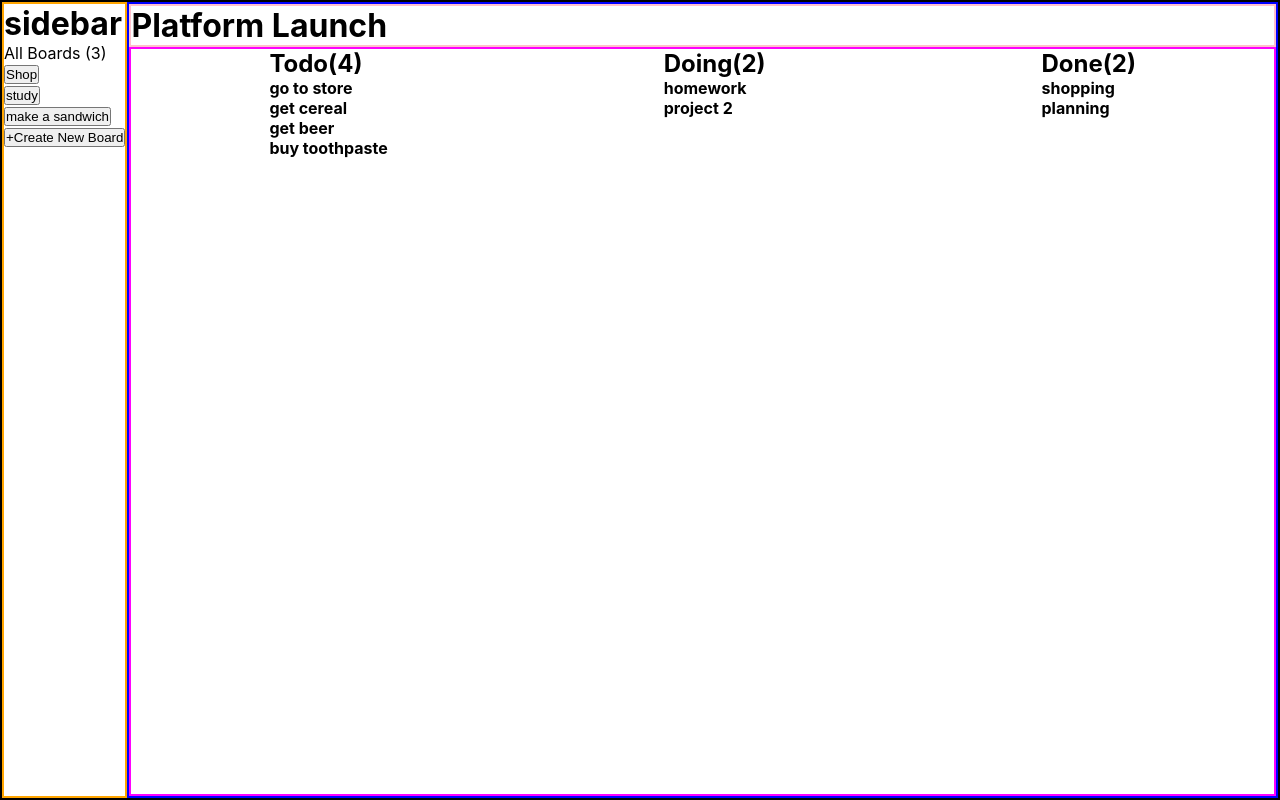
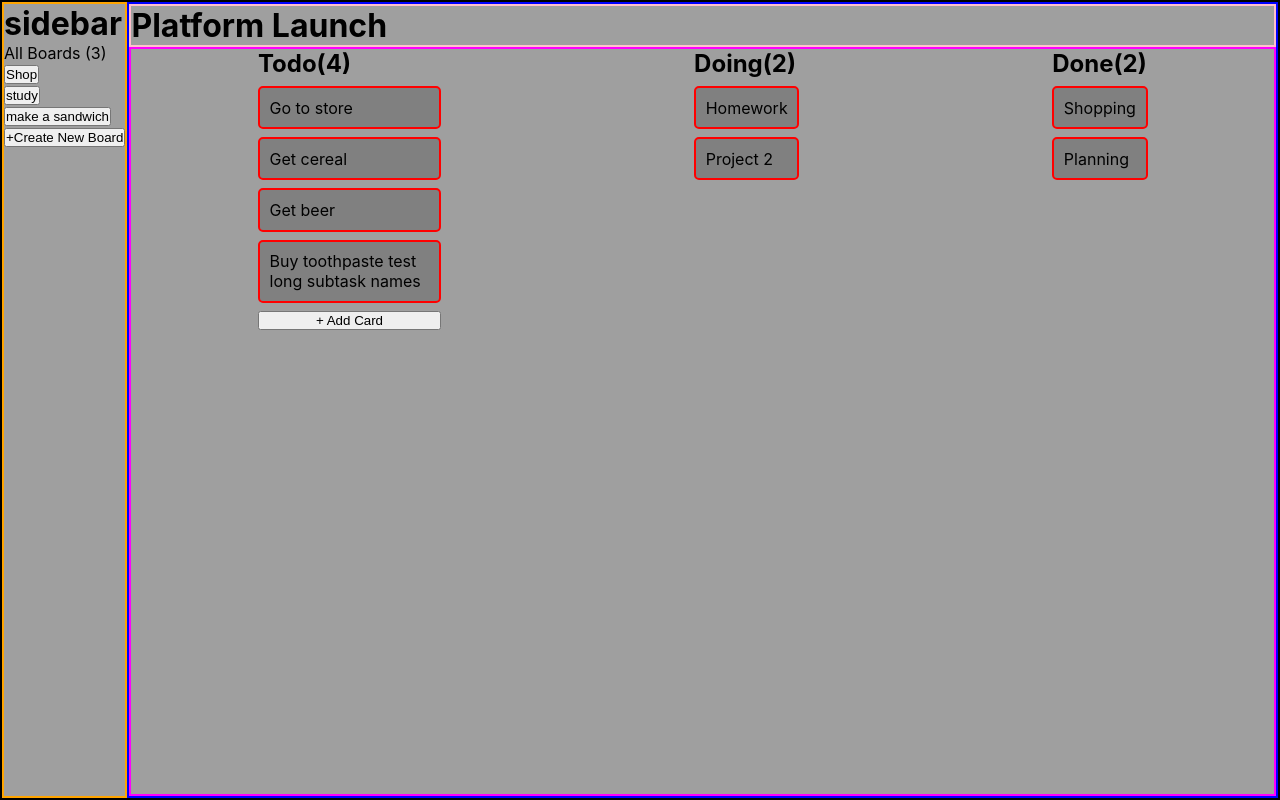
Before and after one commit to allmtz/task-tracker, a React (Create React App) app: page / in a window 1280 px wide. Built offline with nearby package versions, Linux system fonts and the light colour scheme.

Commit message:
changing status functionality, working on add card

```diff
--- a/src/App.css
+++ b/src/App.css
@@ -4,7 +4,9 @@
   padding: 0;
 }
 
-
+body{
+  background-color: rgba(128, 128, 128, 0.753);
+}
 .container{
   display: flex;
   height: 100vh;
@@ -41,7 +43,8 @@
 
 
 /* everything popup */
-.popupContainer{
+.popupContainer,
+.add-card-container{
   position: absolute;
   height: 100%;
   width: 100%;
@@ -56,7 +59,8 @@
 
 }
 
-.addTaskWindow{
+.addTaskWindow,
+.add-card-window{
   display: flex;
   flex-direction: column;
   gap: .3rem;
@@ -136,3 +140,32 @@
 .createBoardBtn{
   cursor: pointer;
 }
+
+/* main display */
+
+.todo-container,
+.doing-container,
+.done-container{
+  display: flex;
+  flex-direction: column;
+  gap:.5rem;
+
+  /* flex-wrap: wrap; */
+
+
+  /* background-color: orange; */
+}
+
+.card{
+  background-color: grey;
+  padding: .6rem;
+  border-radius: 5px;
+  cursor: pointer;
+
+  border: 2px solid red;
+}
+
+.card p{
+  max-width: 10rem;
+
+}
--- a/src/App.js
+++ b/src/App.js
@@ -11,9 +11,9 @@ import SubtaskInput from './components/SubtaskInput';
 
 
 function App() {
-  const [boards, setBoards] = useState([{
+  const [boards, setBoards] = useState( [{
       'title' : 'Shop',
-      'subtasks':['go to store','get cereal','get beer','buy toothpaste'],
+      'subtasks':['go to store','get cereal','get beer','buy toothpaste test long subtask names'],
       'doing': ['homework','project 2'],
       'done': ['shopping','planning'],
       'key': 1,
@@ -28,7 +28,7 @@ function App() {
     },
     {
       'title' : 'make a sandwich',
-      'subtasks':['sourdough','turkey','sharp ched','heirloom tom', 'avo','s&p'],
+      'subtasks':['sourdough','turkey','sharp ched','heirloom tom', 'avo','s&P'],
       'doing': ['buying bread'],
       'done': ['buying avo'],
       'key': 3,
@@ -52,6 +52,7 @@ function App() {
 
 
     setFocusedBoard(focusedBoard)
+    console.log('focused')
 
 
 
@@ -118,12 +119,84 @@ function App() {
     // subtaskInput.current.value= ''   //rewrite clear function
   }
 
+  function changeStatus(e){
+
+    const status = e.target.closest('.card').getAttribute('data-status')
+    const taskClicked = e.target.closest('.card').id
+    const objectID = e.target.closest('.card').getAttribute('data-key')
+    const boardClone = [...boards]
+
+    // console.log(taskClicked, objectID, status)
+
+    if(status === 'todo'){
+      const updatedTodos = focusedBoard.subtasks.filter(task => task !== taskClicked)
+
+      boardClone.forEach(board => {
+        if(board.key == objectID){
+          board.subtasks = updatedTodos
+          board.doing.push(taskClicked)
+        }
+
+      })
+
+    setBoards(boardClone)
+
+    }
+
+    if(status === 'doing'){
+      const updatedTodos = focusedBoard.doing.filter(task => task !== taskClicked)
+
+      boardClone.forEach(board => {
+        if(board.key == objectID){
+          board.doing = updatedTodos
+          board.done.push(taskClicked)
+        }
+
+      })
+
+    setBoards(boardClone)
+
+    }
+
+    if(status === 'done'){
+      const updatedTodos = focusedBoard.done.filter(task => task !== taskClicked)
+
+      boardClone.forEach(board => {
+        if(board.key == objectID){
+          board.done = updatedTodos
+        }
+
+      })
+
+      setBoards(boardClone)
+
+    }
+
+  }
+
+  function addCard(){
+    console.log('added card')
+
+
+
+  }
+
+  function openCardWindow(){
+    addCardWindow.current.style.display='flex'
+
+  }
+
+  function capitalizeFirstLetter(string){
+    return string.charAt(0).toUpperCase() + string.slice(1);
+  }
+
   // TODOD implement useRef
   const createBoardBtn = useRef(null) //might not need
   const closePopupBtn = useRef(null)  //might not need
   const popupWindow = useRef(null)
   const titleInput = useRef(null)
   const descInput = useRef(null)
+  const addCardWindow = useRef(null)
 
   const subtaskInput = useRef(null)
   const subtaskInputContainer = useRef(null)
@@ -153,6 +226,16 @@ function App() {
         </div>
       </div>
 
+      <div ref={addCardWindow} className="add-card-container">
+          <div className="add-card-window">
+            <h3>What's Next ?</h3>
+            <input className='defaultInputBox' type='text'  />
+            <button onClick={ () => addCard() }>Create Card</button>
+
+          </div>
+
+      </div>
+
       <div className="sidebar">
         <h1>sidebar</h1>
         <BoardList boards = {boards} focusBoard={focusBoard} />
@@ -162,12 +245,11 @@ function App() {
       <div className="body">
         <div className="header">
           <h1>Platform Launch</h1>
-          {/* <AddTaskBtn /> */}
         </div>
         <div className="main">
-           <Todo  focusedBoard={focusedBoard} />
-           <Doing focusedBoard={focusedBoard} />
-           <Done  focusedBoard={focusedBoard}/>
+           <Todo  focusedBoard={focusedBoard} changeStatus={changeStatus} capitalizeFirstLetter={capitalizeFirstLetter} openCardWindow={openCardWindow} />
+           <Doing focusedBoard={focusedBoard} changeStatus={changeStatus} capitalizeFirstLetter={capitalizeFirstLetter} />
+           <Done  focusedBoard={focusedBoard} changeStatus={changeStatus} capitalizeFirstLetter={capitalizeFirstLetter} />
            {/* <AddColumn />  */}
 
 
--- a/src/components/Doing.js
+++ b/src/components/Doing.js
@@ -1,11 +1,11 @@
-function Doing ( {focusedBoard} ){
+function Doing ( {focusedBoard, changeStatus, capitalizeFirstLetter } ){
     let i = 0
     return(
-        <div>
+        <div className="doing-container">
             <h2>Doing({focusedBoard.doing.length})</h2>
-            {focusedBoard.doing.map( subtask=> {
+            {focusedBoard.doing.map( task=> {
                 i++
-                return <h4 key={i}>{subtask}</h4>} )}
+                return <div id={task} className="card" data-status='doing' data-key={focusedBoard.key} onClick={(e)=> changeStatus(e)} key={i}><p>{capitalizeFirstLetter(task)}</p></div>} )}
         </div>
     )
 
--- a/src/components/Done.js
+++ b/src/components/Done.js
@@ -1,11 +1,11 @@
-function Done ( {focusedBoard} ){
+function Done ( {focusedBoard, changeStatus, capitalizeFirstLetter } ){
     let i = 0
     return(
-        <div>
+        <div className="done-container">
             <h2>Done({focusedBoard.done.length})</h2>
             {focusedBoard.done.map( subtask=> {
                 i++
-                return <h4 key={i}>{subtask}</h4>} )}
+                return <div id={subtask} data-key={focusedBoard.key} data-status='done' className="card" onClick={(e)=> changeStatus(e)} key={i}><p>{capitalizeFirstLetter(subtask)}</p></div>} )}
         </div>
     )
 
--- a/src/components/Todo.js
+++ b/src/components/Todo.js
@@ -1,13 +1,16 @@
 
 
-function Todo ( {focusedBoard} ){
+function Todo ( {focusedBoard, changeStatus, capitalizeFirstLetter, openCardWindow } ){
     let i = 0
     return(
-        <div>
+        <div className="todo-container">
             <h2>Todo({focusedBoard.subtasks.length})</h2>
             {focusedBoard.subtasks.map( subtask=> {
                 i++
-                return <h4 key={i}>{subtask}</h4>} )}
+                return <div id={subtask} data-status='todo' data-key={focusedBoard.key} className="card" onClick={(e)=> changeStatus(e)} key={i}><p>{capitalizeFirstLetter(subtask)}</p></div>
+
+            })}
+            <button id="todo" onClick={openCardWindow}>+ Add Card</button>
         </div>
     )
 
```
